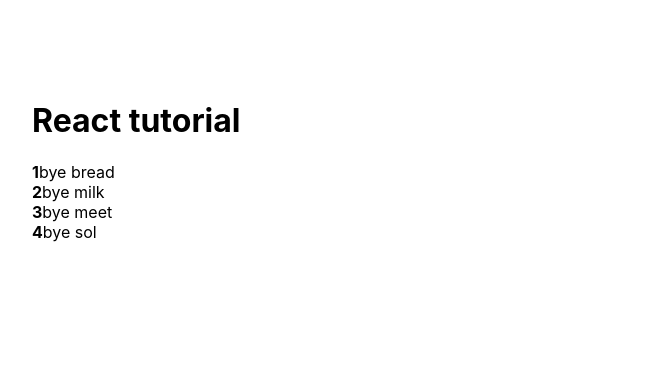
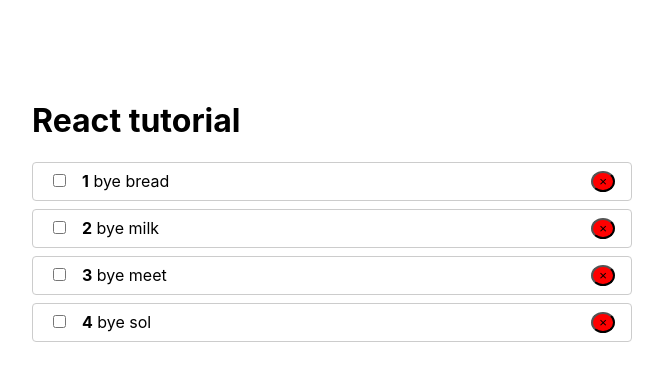
Before and after one commit to julia-mironova/TODO-react, a React (Create React App) app in the folder react-youtube/: page / in a window 1280 px wide. Shown: the top 380 px of the page, without its empty margins (308-971 px from the left). Built offline with nearby package versions, Linux system fonts and the light colour scheme.

Commit message:
feat: useState

```diff
--- a/react-youtube/src/App.js
+++ b/react-youtube/src/App.js
@@ -2,18 +2,29 @@
 import TodoList from "./todo/todoList";
 
 function App() {
-	const todos = [
+	const [todos, setTodos] = React.useState([
 		{ id: 1, iscomplite: false, title: "bye bread" },
 		{ id: 2, iscomplite: false, title: "bye milk" },
 		{ id: 3, iscomplite: false, title: "bye meet" },
 		{ id: 4, iscomplite: false, title: "bye sol" },
-	];
+	]);
+
+	function toggleTodo(id) {
+		setTodos(
+			todos.map((todo) => {
+				if (todo.id === id) {
+					todo.complited = !todo.complited;
+				}
+				return todo;
+			})
+		);
+	}
 
 	return (
 		<div className="wrapper">
 			<h1>React tutorial</h1>
 
-			{<TodoList todoN={todos} />}
+			{<TodoList todoN={todos} onToggle={toggleTodo} />}
 		</div>
 	);
 }
--- a/react-youtube/src/index.css
+++ b/react-youtube/src/index.css
@@ -17,3 +17,12 @@
 	margin: 0 auto;
 	width: 600px;
 }
+
+.buttonClose {
+	background-color: red;
+	border-radius: 50%;
+}
+
+.done {
+	text-decoration: line-through;
+}
--- a/react-youtube/src/todo/todoItem.js
+++ b/react-youtube/src/todo/todoItem.js
@@ -1,11 +1,41 @@
 import React from "react";
 import PropTypes from "prop-types";
 
-function TodoItem({ todoN, i }) {
+const styles = {
+	li: {
+		display: "flex",
+		justifyContent: "space-between",
+		aliginItems: "center",
+		padding: "0.5rem 1rem",
+		border: "1px solid #ccc",
+		borderRadius: "4px",
+		marginBottom: ".5rem",
+	},
+	input: {
+		marginRight: "1rem",
+	},
+};
+
+function TodoItem({ todoN, i, onChange }) {
+	const clases = [];
+
+	if (todoN.complited) {
+		clases.push("done");
+	}
+
 	return (
-		<li>
-			<strong>{i + 1}</strong>
-			{todoN.title}
+		<li style={styles.li}>
+			<span className={clases.join(" ")}>
+				<input
+					type="checkbox"
+					style={styles.input}
+					onChange={() => onChange(todoN.id)}
+				/>
+				<strong>{i + 1}</strong>
+				&nbsp;
+				{todoN.title}
+			</span>
+			<button className="buttonClose">&times;</button>
 		</li>
 	);
 }
@@ -13,6 +43,7 @@
 TodoItem.propTypes = {
 	todoN: PropTypes.object.isRequired,
 	i: PropTypes.number,
+	onChange: PropTypes.func.isRequired,
 };
 
 export default TodoItem;
--- a/react-youtube/src/todo/todoList.js
+++ b/react-youtube/src/todo/todoList.js
@@ -14,7 +14,14 @@
 	return (
 		<ul style={styles.ul}>
 			{props.todoN.map((todo, index) => {
-				return <TodoItem todoN={todo} key={todo.id} i={index} />;
+				return (
+					<TodoItem
+						todoN={todo}
+						key={todo.id}
+						i={index}
+						onChange={props.onToggle}
+					/>
+				);
 			})}
 		</ul>
 	);
@@ -22,6 +29,7 @@
 
 TodoList.propTypes = {
 	todoN: PropTypes.arrayOf(PropTypes.object).isRequired,
+	onToggle: PropTypes.func.isRequired,
 };
 
 export default TodoList;
```
